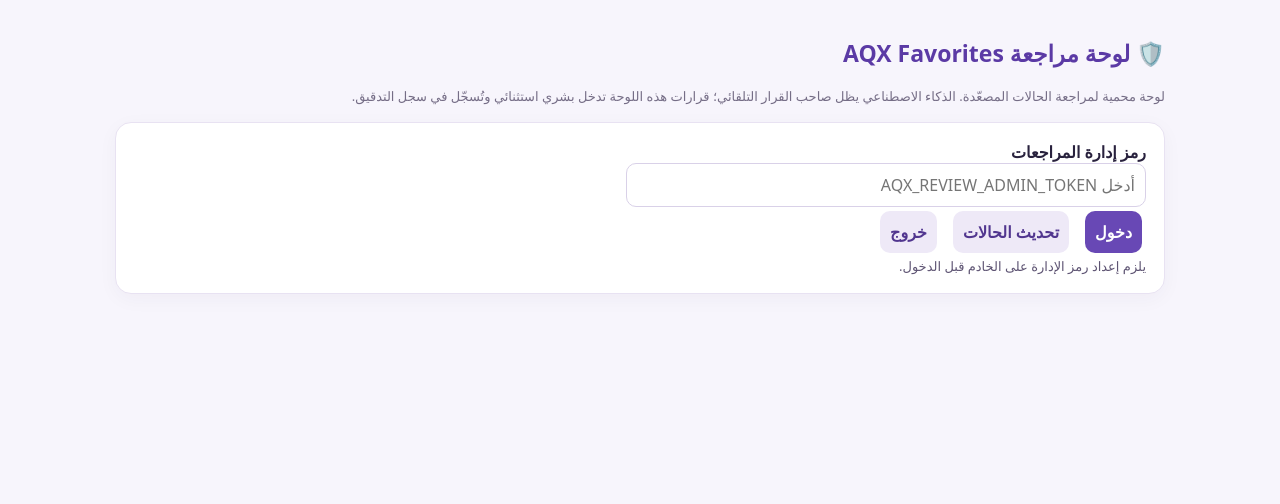
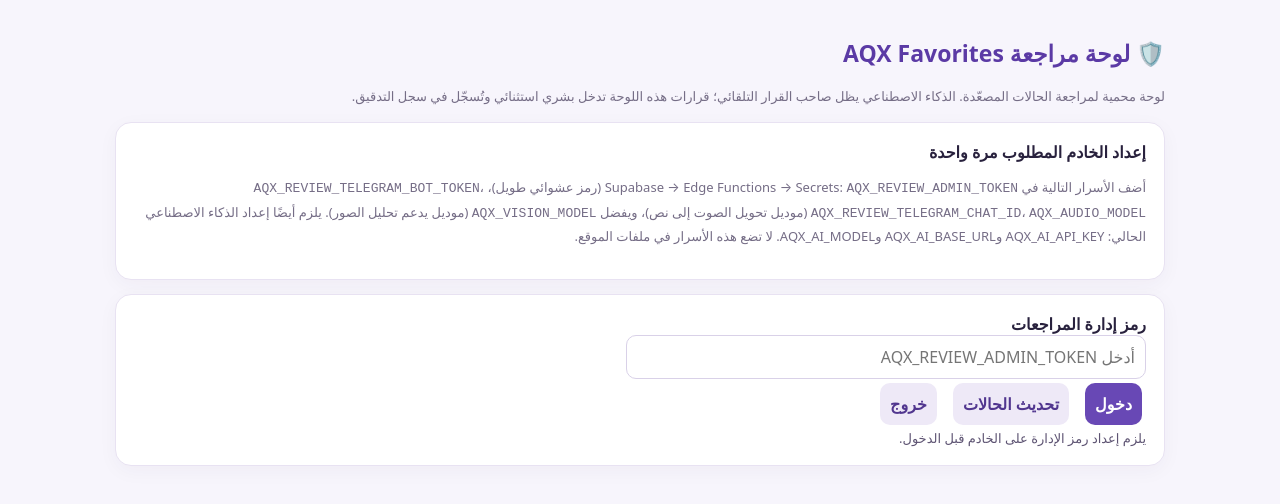
Before and after one commit to alqurmanix-oss/favorites.alqurmanix, a browser extension: page review-admin.html in a window 1280 px wide. Drawn offline with Linux system fonts and the light colour scheme.

Commit message:
Document secure AQX review moderation secret setup

```diff
--- a/review-admin.html
+++ b/review-admin.html
@@ -13,7 +13,7 @@ button{cursor:pointer;background:#6848b5;color:white;border:0;font-weight:700;ma
 </style></head>
 <body><main class="wrap">
 <h1>🛡️ لوحة مراجعة AQX Favorites</h1>
-<p class="muted">لوحة محمية لمراجعة الحالات المصعّدة. الذكاء الاصطناعي يظل صاحب القرار التلقائي؛ قرارات هذه اللوحة تدخل بشري استثنائي وتُسجّل في سجل التدقيق.</p>
+<p class="muted">لوحة محمية لمراجعة الحالات المصعّدة. الذكاء الاصطناعي يظل صاحب القرار التلقائي؛ قرارات هذه اللوحة تدخل بشري استثنائي وتُسجّل في سجل التدقيق.</p><section class="card"><strong>إعداد الخادم المطلوب مرة واحدة</strong><p class="muted">أضف الأسرار التالية في Supabase → Edge Functions → Secrets: <code>AQX_REVIEW_ADMIN_TOKEN</code> (رمز عشوائي طويل)، <code>AQX_REVIEW_TELEGRAM_BOT_TOKEN</code>، <code>AQX_REVIEW_TELEGRAM_CHAT_ID</code>، <code>AQX_AUDIO_MODEL</code> (موديل تحويل الصوت إلى نص)، ويفضل <code>AQX_VISION_MODEL</code> (موديل يدعم تحليل الصور). يلزم أيضًا إعداد الذكاء الاصطناعي الحالي: AQX_AI_API_KEY وAQX_AI_BASE_URL وAQX_AI_MODEL. لا تضع هذه الأسرار في ملفات الموقع.</p></section>
 <section class="card">
 <label for="token"><strong>رمز إدارة المراجعات</strong></label><br>
 <input id="token" type="password" autocomplete="off" placeholder="أدخل AQX_REVIEW_ADMIN_TOKEN">
```
